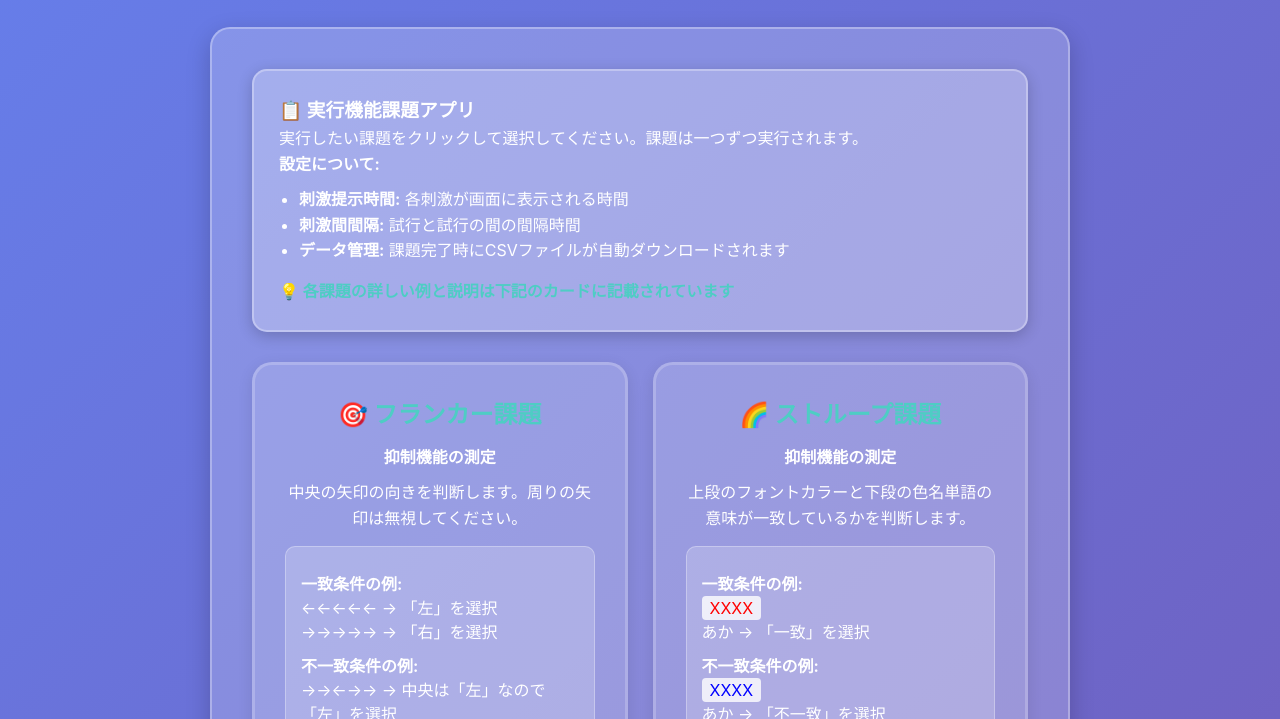
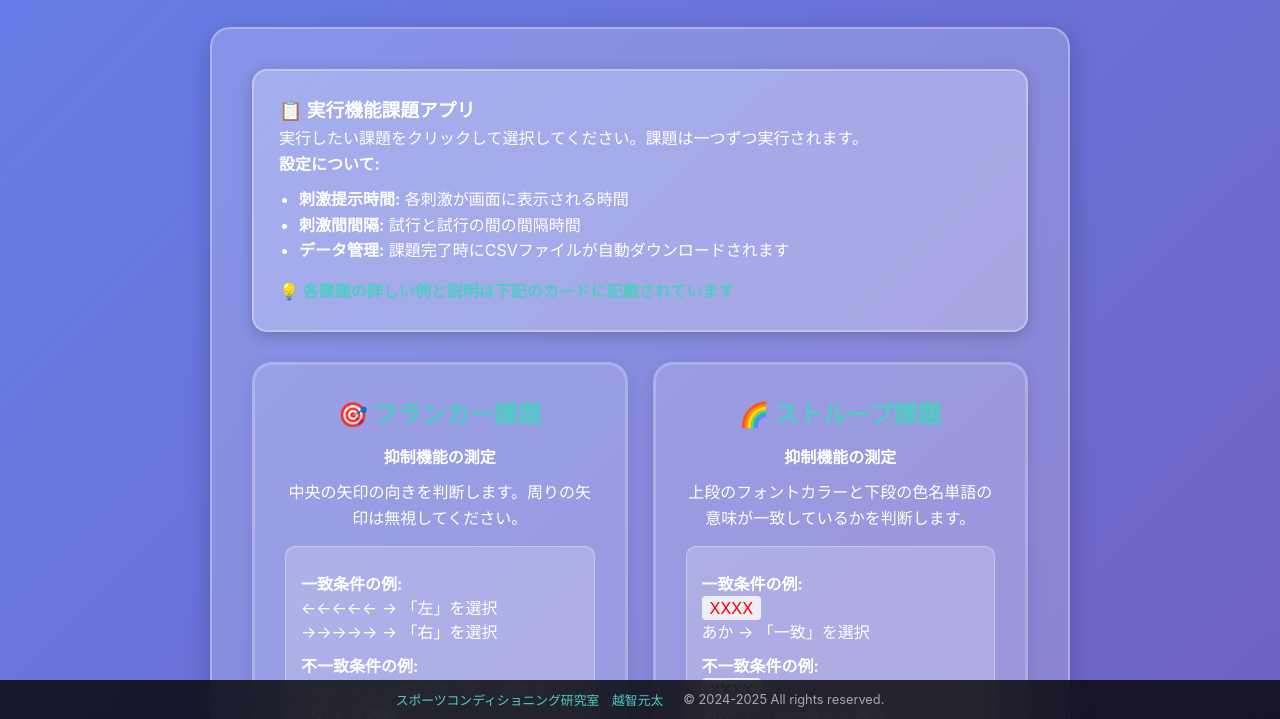
Before and after one commit to 715ochi/cognitive-53487583-jgalhfgalagda, a plain HTML site: page index.html in a window 1280 px wide. Shown: the part 81-800 px from the top of the page. Drawn offline with Linux system fonts and the light colour scheme.

Commit message:
Add files via upload

```diff
--- a/index.html
+++ b/index.html
@@ -537,6 +537,20 @@
             <button class="btn" onclick="resetToSelection()">🔄 別の課題を選択</button>
         </div>
     </div>
+
+    <!-- クレジット・コピーライト -->
+    <footer style="position: fixed; bottom: 0; left: 0; right: 0; background: rgba(0, 0, 0, 0.8); backdrop-filter: blur(10px); padding: 10px; text-align: center; font-size: 0.8rem; color: rgba(255, 255, 255, 0.8); z-index: 1000;">
+        <div style="display: flex; justify-content: center; align-items: center; gap: 20px; flex-wrap: wrap;">
+            <div>
+                <a href="https://ochi-lab.wraptas.site/" target="_blank" style="color: #4ECDC4; text-decoration: none; transition: color 0.3s;">
+                    スポーツコンディショニング研究室　越智元太
+                </a>
+            </div>
+            <div style="color: rgba(255, 255, 255, 0.6);">
+                © 2024-2025 All rights reserved.
+            </div>
+        </div>
+    </footer>
 
     <script>
         // グローバル変数
```
